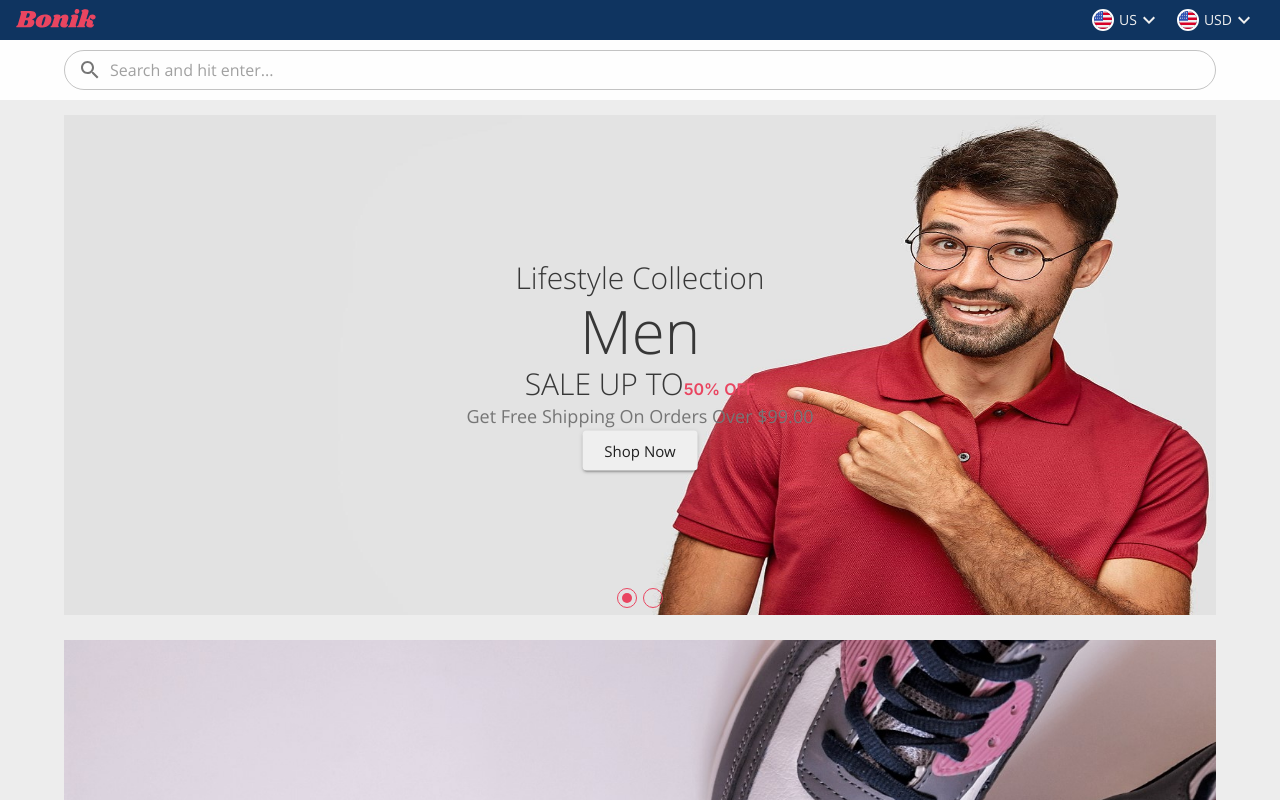
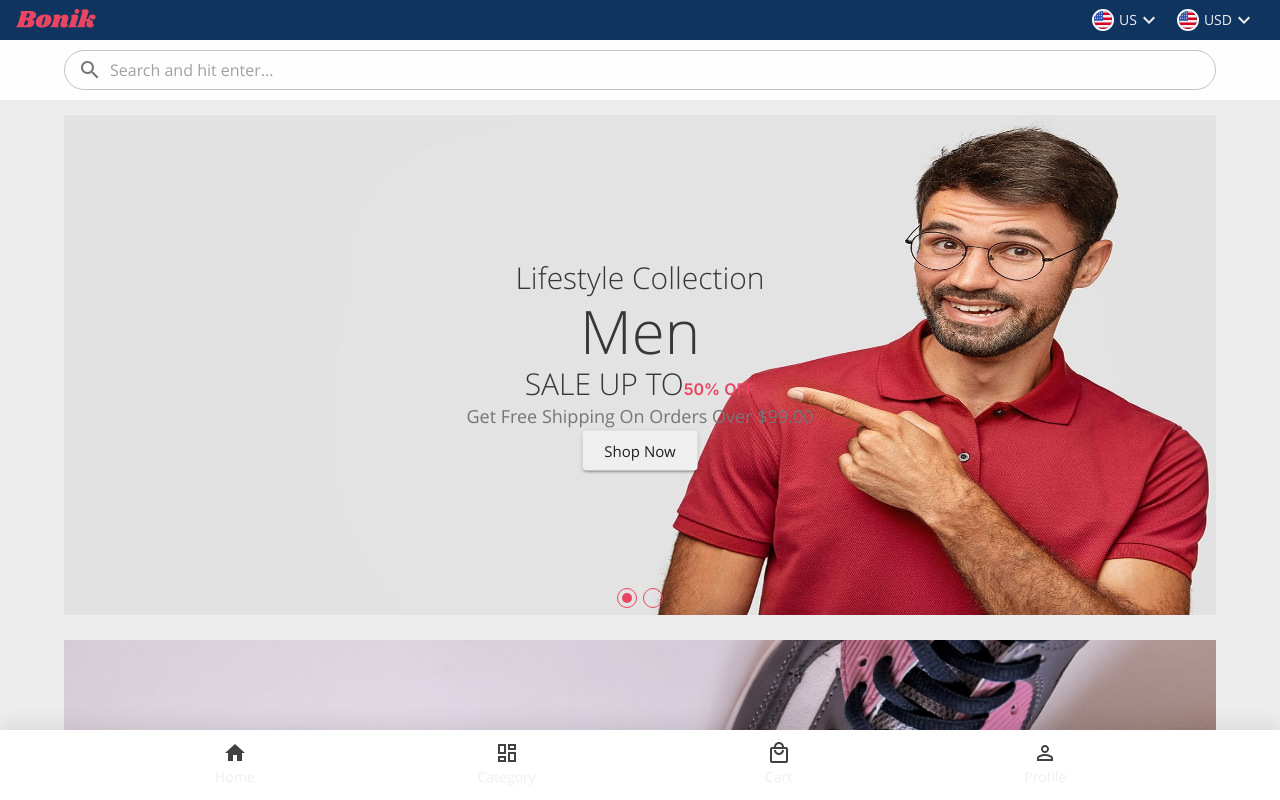
Before and after one commit to Navidhashemii/bonik-ecommerce, a Next.js app: page / in a window 1280 px wide. Shown: the top 800 px of the page. Built offline with nearby package versions, Linux system fonts and the light colour scheme; grey boxes are pictures that could not be loaded.

Commit message:
add stickybar

```diff
--- a/src/app/layout.js
+++ b/src/app/layout.js
@@ -4,6 +4,7 @@ import TopHeader from '../components/Header-Footer/Top-Header/TopHeader'
 import SearchHeader from '../components/Header-Footer/Search-Header/SearchHeader'
 import ClientProviderTheme from "./ClientProviderTheme";
 import Footer from '../components/Header-Footer/Footer/Footer';
+import Sticktbar from '../components/Home-Page/Stickybar/Sticktbar';
 
 const inter = Inter({ subsets: ['latin'] })
 
@@ -21,6 +22,7 @@ export default function RootLayout({ children }) {
           <SearchHeader/>
           {children}
           <Footer/>
+          <Sticktbar/>
         </body>
       </ClientProviderTheme>
     </html>
--- /dev/null
+++ b/src/components/Home-Page/Stickybar/Sticktbar.js
@@ -0,0 +1,62 @@
+'use client'
+
+import { Box, Button } from '@mui/material'
+import styles from './Stickybar.module.css'
+import HomeOutlinedIcon from '@mui/icons-material/HomeOutlined';
+import HomeIcon from '@mui/icons-material/Home';
+import DashboardOutlinedIcon from '@mui/icons-material/DashboardOutlined';
+import DashboardIcon from '@mui/icons-material/Dashboard';
+import LocalMallOutlinedIcon from '@mui/icons-material/LocalMallOutlined';
+import LocalMallIcon from '@mui/icons-material/LocalMall';
+import PersonOutlineOutlinedIcon from '@mui/icons-material/PersonOutlineOutlined';
+import PersonIcon from '@mui/icons-material/Person';
+import { useState } from 'react';
+
+function Sticktbar() {
+
+    const [active, setActive] = useState('home')
+
+    const handleActive = (tag) => {
+        setActive(tag)
+    }
+
+  return (
+    <Box className={styles.container}>
+        <Button onClick={() => handleActive('home')} className={styles.barButton}>
+            {active === 'home' ?
+            <HomeIcon className={styles.icon}/>
+            :
+            <HomeOutlinedIcon className={styles.icon}/>
+            }
+            Home
+        </Button>
+        <Button onClick={() => handleActive('category')} className={styles.barButton}>
+            {active === 'category' ?
+            <DashboardIcon className={styles.icon}/>
+            :
+            <DashboardOutlinedIcon className={styles.icon}/>
+            }
+            Category
+        </Button>
+        <Button onClick={() => handleActive('cart')} className={styles.barButton}>
+            {active === 'cart' ?
+            <LocalMallIcon className={styles.icon}/>
+            :
+            <LocalMallOutlinedIcon className={styles.icon}/>
+            }
+            Cart
+        </Button>
+        <Button onClick={() => handleActive('profile')} className={styles.barButton}>
+            {active === 'profile' ?
+            <PersonIcon className={styles.icon}/>
+            :
+            <PersonOutlineOutlinedIcon  className={styles.icon}/>
+            }
+            Profile
+        </Button>
+
+    </Box>
+  )
+}
+
+export default Sticktbar
--- /dev/null
+++ b/src/components/Home-Page/Stickybar/Stickybar.module.css
@@ -0,0 +1,29 @@
+.container{
+    width: 100%;
+    height: 70px;
+    background-color: rgb(255, 255, 255);
+    display: flex;
+    flex-direction: row;
+    justify-content: space-evenly;
+    align-items: flex-end;
+    position: fixed;
+    bottom: 0;
+    z-index: 8;
+    box-shadow: 0 -6px 20px rgba(0, 0, 0, 0.082);
+    padding-bottom: 5px;
+
+}
+
+
+
+.barButton{
+    display: flex;
+    justify-content: center;
+    flex-direction: column;
+    color: #414141;
+}
+
+.icon{
+    color: #414141;
+    font-size: 28px;
+}
```
